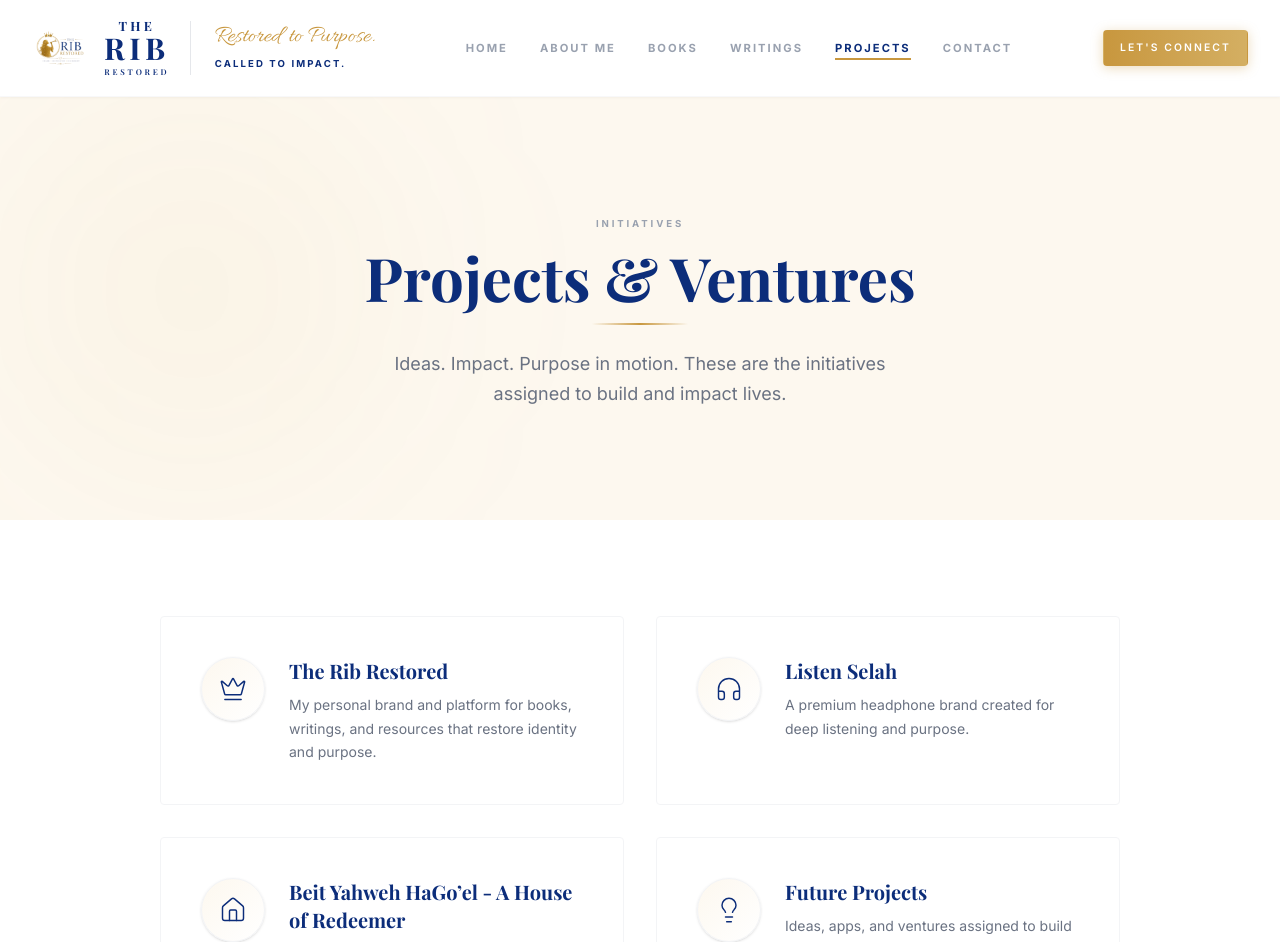
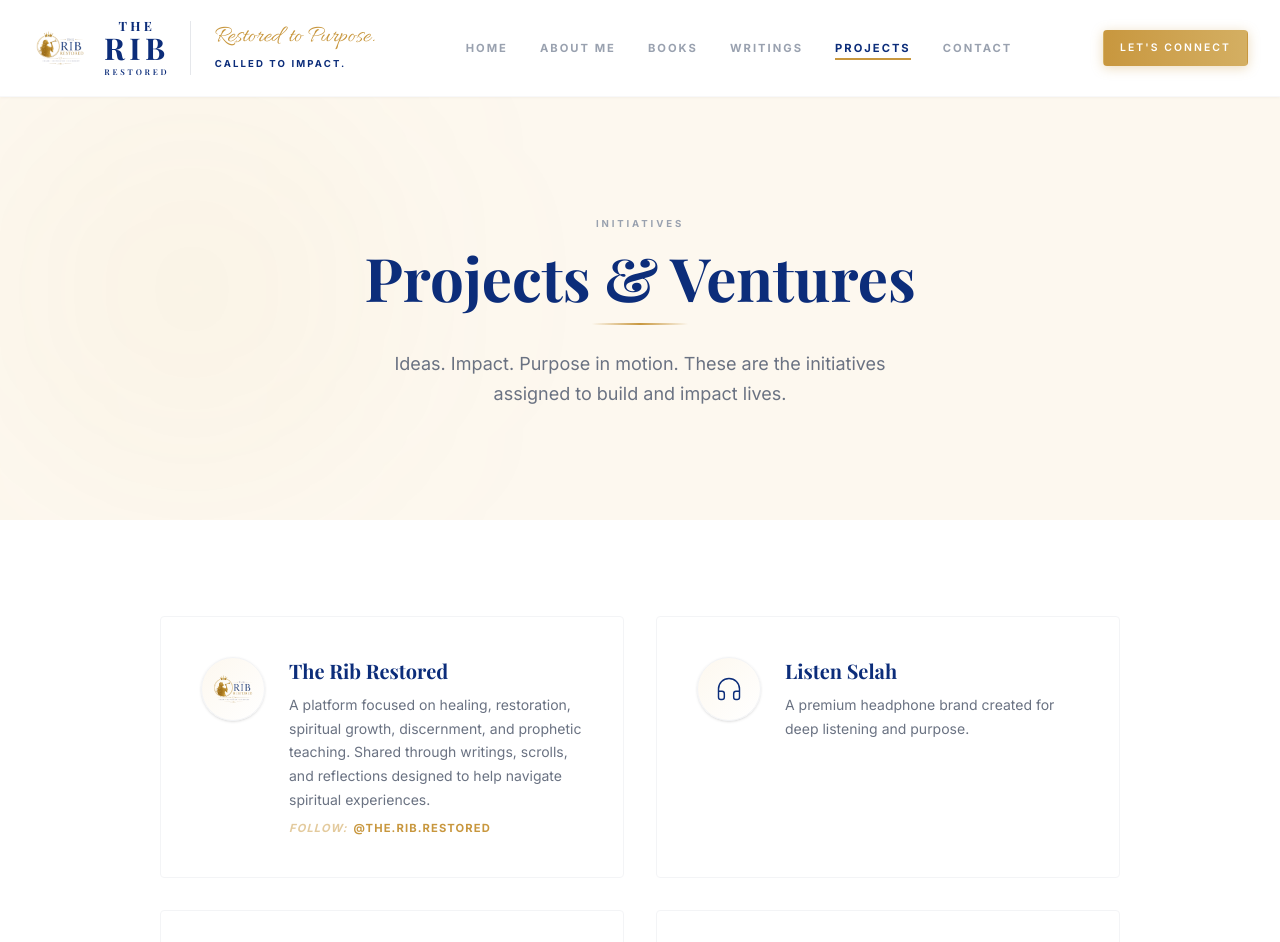
Before and after one commit to vhamb001/The-Rib-Restored, a Next.js app: page /projects in a window 1280 px wide. Shown: the top 942 px of the page. Built offline with nearby package versions, Linux system fonts and the light colour scheme; a web font is replaced by a local one.

Commit message:
feat: add brand logo and IG handle to projects page

```diff
--- a/src/app/projects/page.tsx
+++ b/src/app/projects/page.tsx
@@ -35,12 +35,21 @@
             {projects.map((project) => (
               <Link key={project.id} href={project.url} className="group block">
                 <div className="h-full bg-white p-5 sm:p-8 lg:p-10 rounded-sm border border-gray-100 hover:border-[var(--color-gold)]/30 transition-all duration-500 hover:shadow-[0_12px_40px_rgba(200,151,62,0.08)] flex items-start gap-4 sm:gap-5 lg:gap-6">
-                  <div className="w-12 h-12 sm:w-16 sm:h-16 rounded-full bg-gradient-to-br from-[var(--color-ivory)] to-white border border-gray-100 shadow-sm text-[var(--color-royal-deep)] flex items-center justify-center shrink-0 transition-all duration-500 group-hover:from-[var(--color-gold)] group-hover:to-[var(--color-soft-gold)] group-hover:text-white group-hover:shadow-[0_8px_16px_rgba(200,151,62,0.25)] group-hover:border-transparent">
-                    {iconMap[project.iconName] || <Lightbulb className="w-6 h-6 sm:w-7 sm:h-7" strokeWidth={1.25} />}
+                  <div className="w-12 h-12 sm:w-16 sm:h-16 rounded-full bg-gradient-to-br from-[var(--color-ivory)] to-white border border-gray-100 shadow-sm text-[var(--color-royal-deep)] flex items-center justify-center shrink-0 transition-all duration-500 group-hover:from-[var(--color-gold)] group-hover:to-[var(--color-soft-gold)] group-hover:text-white group-hover:shadow-[0_8px_16px_rgba(200,151,62,0.25)] group-hover:border-transparent overflow-hidden">
+                    {project.image ? (
+                      <img src={project.image} alt={project.title} className="w-full h-full object-contain p-2" />
+                    ) : (
+                      iconMap[project.iconName] || <Lightbulb className="w-6 h-6 sm:w-7 sm:h-7" strokeWidth={1.25} />
+                    )}
                   </div>
                   <div className="min-w-0">
                     <h3 className="font-heading text-base sm:text-lg lg:text-xl font-bold text-[var(--color-royal-deep)] mb-1.5 sm:mb-2 group-hover:text-[var(--color-gold)] transition-colors duration-300">{project.title}</h3>
-                    <p className="text-gray-500 text-sm leading-[1.7]">{project.description}</p>
+                    <p className="text-gray-500 text-sm leading-[1.7] mb-2">{project.description}</p>
+                    {project.igHandle && (
+                      <p className="text-[var(--color-gold)] font-bold text-[0.7rem] tracking-widest uppercase flex items-center gap-1.5">
+                        <span className="opacity-50 italic">Follow:</span> {project.igHandle}
+                      </p>
+                    )}
                   </div>
                 </div>
               </Link>
--- a/src/data/projects.ts
+++ b/src/data/projects.ts
@@ -6,6 +6,8 @@
   description: string;
   iconName: string;
   url: string;
+  image?: string;
+  igHandle?: string;
 }
 
 export const projects: Project[] = [
@@ -13,9 +15,11 @@
     id: "rib-restored",
     title: "The Rib Restored",
     description:
-      "My personal brand and platform for books, writings, and resources that restore identity and purpose.",
+      "A platform focused on healing, restoration, spiritual growth, discernment, and prophetic teaching. Shared through writings, scrolls, and reflections designed to help navigate spiritual experiences.",
     iconName: "crown",
     url: "/",
+    image: "/images/second logo .png",
+    igHandle: "@The.Rib.Restored",
   },
   {
     id: "listen-selah",
```
